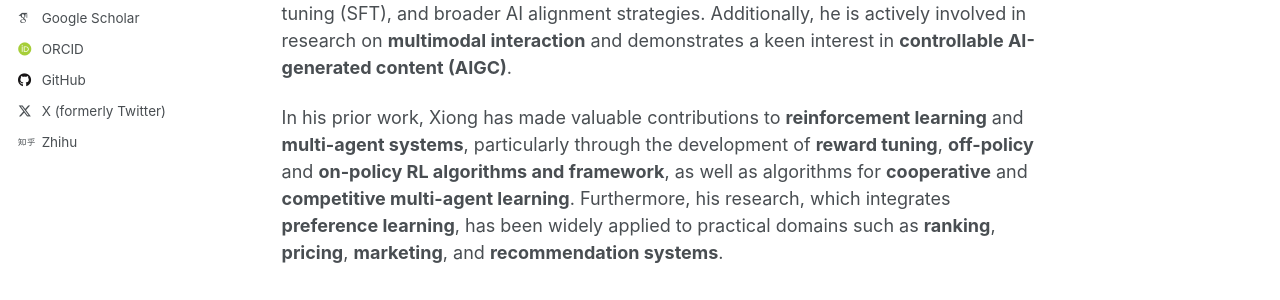
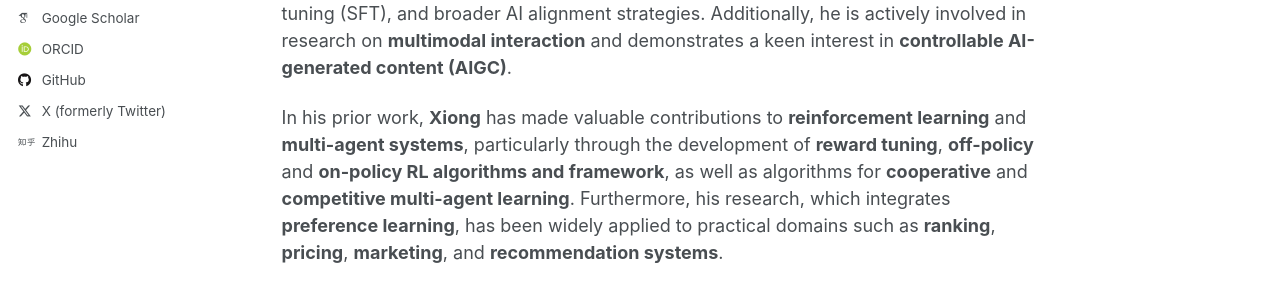
Before and after one commit to junwuxgi/junwuxgi.github.io, a Jekyll site: the page built from _pages/about.md, in a window 1280 px wide and 1085 px high. Shown: the part 442-742 px from the top of the window. Built offline with Jekyll 4.4.1, drawn with Linux system fonts in a browser that asks for light colours; some web fonts are replaced.

```diff
--- a/_pages/about.md
+++ b/_pages/about.md
@@ -10,4 +10,4 @@ redirect_from:
 
 **Xiong Junwu** is currently advancing research on **scalable reinforcement learning methods** and **agentic alignment techniques** within **large language model (LLM) foundation models**, aiming to enhance their **complex reasoning capabilities**. His work focuses on developing advanced algorithms and frameworks that leverage high-quality data, including R1/O1-related scalable RL alignment algorithms, post-training methods such as **reinforcement learning with diverse feedbacks (RLXF)** and supervised fine-tuning (SFT), and broader AI alignment strategies. Additionally, he is actively involved in research on **multimodal interaction** and demonstrates a keen interest in **controllable AI-generated content (AIGC)**.
 
-In his prior work, Xiong has made valuable contributions to **reinforcement learning** and **multi-agent systems**, particularly through the development of **reward tuning**, **off-policy** and **on-policy RL algorithms and framework**, as well as algorithms for **cooperative** and **competitive multi-agent learning**. Furthermore, his research, which integrates **preference learning**, has been widely applied to practical domains such as **ranking**, **pricing**, **marketing**, and **recommendation systems**.
+In his prior work, **Xiong** has made valuable contributions to **reinforcement learning** and **multi-agent systems**, particularly through the development of **reward tuning**, **off-policy** and **on-policy RL algorithms and framework**, as well as algorithms for **cooperative** and **competitive multi-agent learning**. Furthermore, his research, which integrates **preference learning**, has been widely applied to practical domains such as **ranking**, **pricing**, **marketing**, and **recommendation systems**.
```
